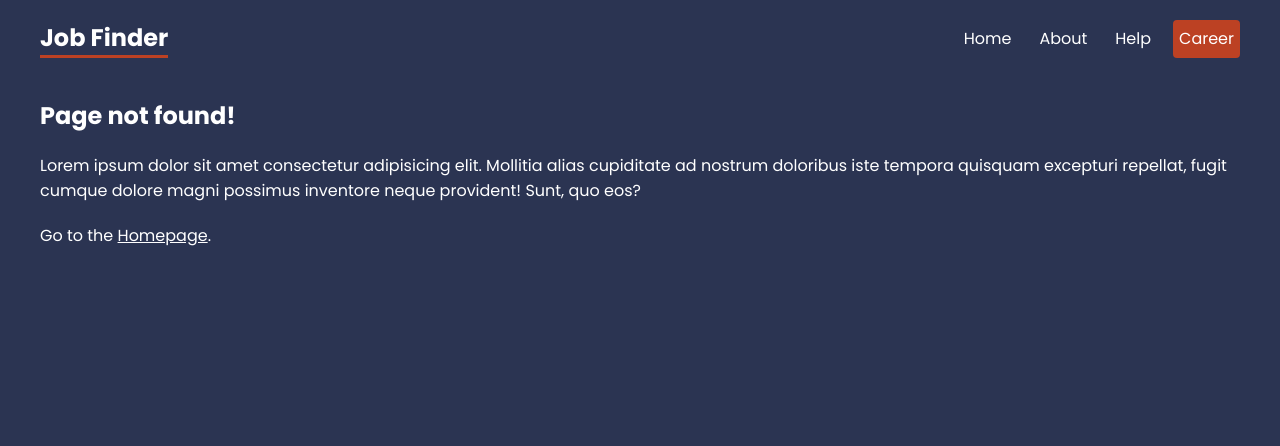
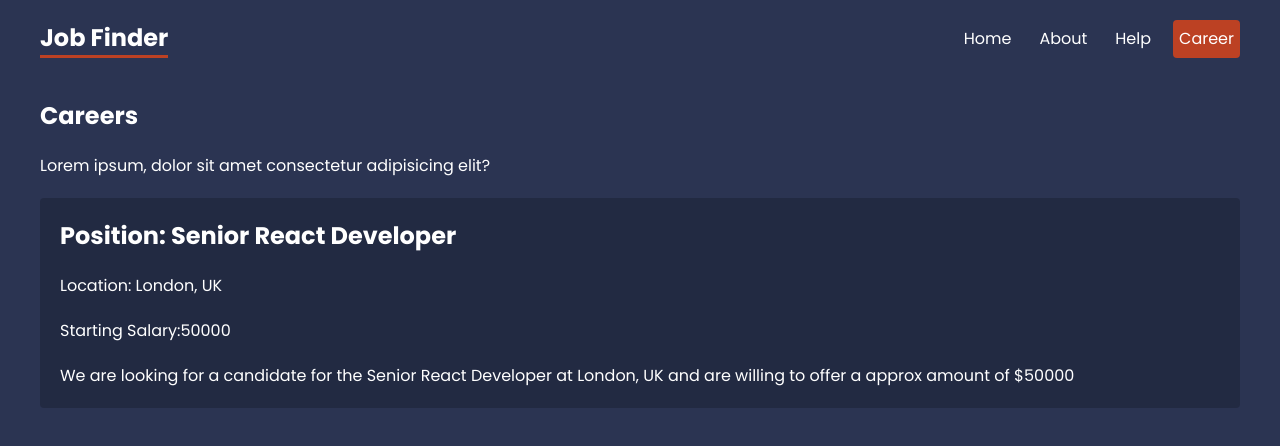
Before and after one commit to Strange-boy/jobFinder, a React (Create React App) app: page /careers/1 in a window 1280 px wide. Shown: the top 446 px of the page. Built offline with nearby package versions, Linux system fonts and the light colour scheme; data requests are answered from the project's data file.

Commit message:
Added route parameters to the page

```diff
--- a/src/App.js
+++ b/src/App.js
@@ -11,12 +11,16 @@ import About from "./pages/About";
 import Faq from "./pages/help/Faq";
 import Contact from "./pages/help/Contact";
 import NotFound from "./pages/NotFound";
+import CareerDetails, {
+	careerDetailsLoader,
+} from "./pages/careers/CareerDetails";
 
 //layouts
 import RootLayout from "./layouts/RootLayout";
 import HelpLayout from "./layouts/HelpLayout";
 import CareersLayout from "./layouts/CareerLayout";
 import Careers, { careerLoader } from "./pages/careers/Careers";
+
 const router = createBrowserRouter(
 	createRoutesFromElements(
 		<Route path="/" element={<RootLayout />}>
@@ -29,6 +33,11 @@ const router = createBrowserRouter(
 
 			<Route path="careers" element={<CareersLayout />}>
 				<Route index element={<Careers />} loader={careerLoader} />
+				<Route
+					path=":id"
+					element={<CareerDetails />}
+					loader={careerDetailsLoader}
+				/>
 			</Route>
 
 			<Route path="*" element={<NotFound />} />
--- a/src/index.css
+++ b/src/index.css
@@ -121,6 +121,13 @@ form label span {
 	font-size: 0.8em;
 	color: #bbb;
 }
+
 /* careers details */
+.career-details {
+	background: rgba(0, 0, 0, 0.2);
+	padding: 20px;
+	border-radius: 4px;
+	margin: 20px 0;
+}
 
 /* breadcrumbs */
--- /dev/null
+++ b/src/pages/careers/CareerDetails.js
@@ -0,0 +1,31 @@
+import { useLoaderData, useParams } from "react-router-dom";
+
+export default function CareerDetails() {
+	// const { id } = useParams();
+	const career = useLoaderData();
+
+	return (
+		<div className="career-details">
+			<h2>Position: {career.title}</h2>
+			<p>Location: {career.location}</p>
+			<p>Starting Salary:{career.salary}</p>
+			<div className="details">
+				We are looking for a candidate for the {career.title} at{" "}
+				{career.location} and are willing to offer a approx amount of $
+				{career.salary}
+			</div>
+		</div>
+	);
+}
+
+export const careerDetailsLoader = async ({ params }) => {
+	try {
+		const { id } = params;
+
+		const response = await fetch("http://localhost:4000/careers/" + id);
+		return response.json();
+	} catch (error) {
+		console.log("Error fetching the data:", error);
+		throw error;
+	}
+};
--- a/src/pages/careers/Careers.js
+++ b/src/pages/careers/Careers.js
@@ -10,7 +10,7 @@ const Careers = () => {
 			aperiam labore facilis doloribus consequatur odio maxime quis ex error
 			vero autem?
 			{data.map((option) => (
-				<Link to="/" key={option.id}>
+				<Link to={option.id.toString()} key={option.id}>
 					<p>{option.title}</p>
 					<p>Location: {option.location}</p>
 				</Link>
```
